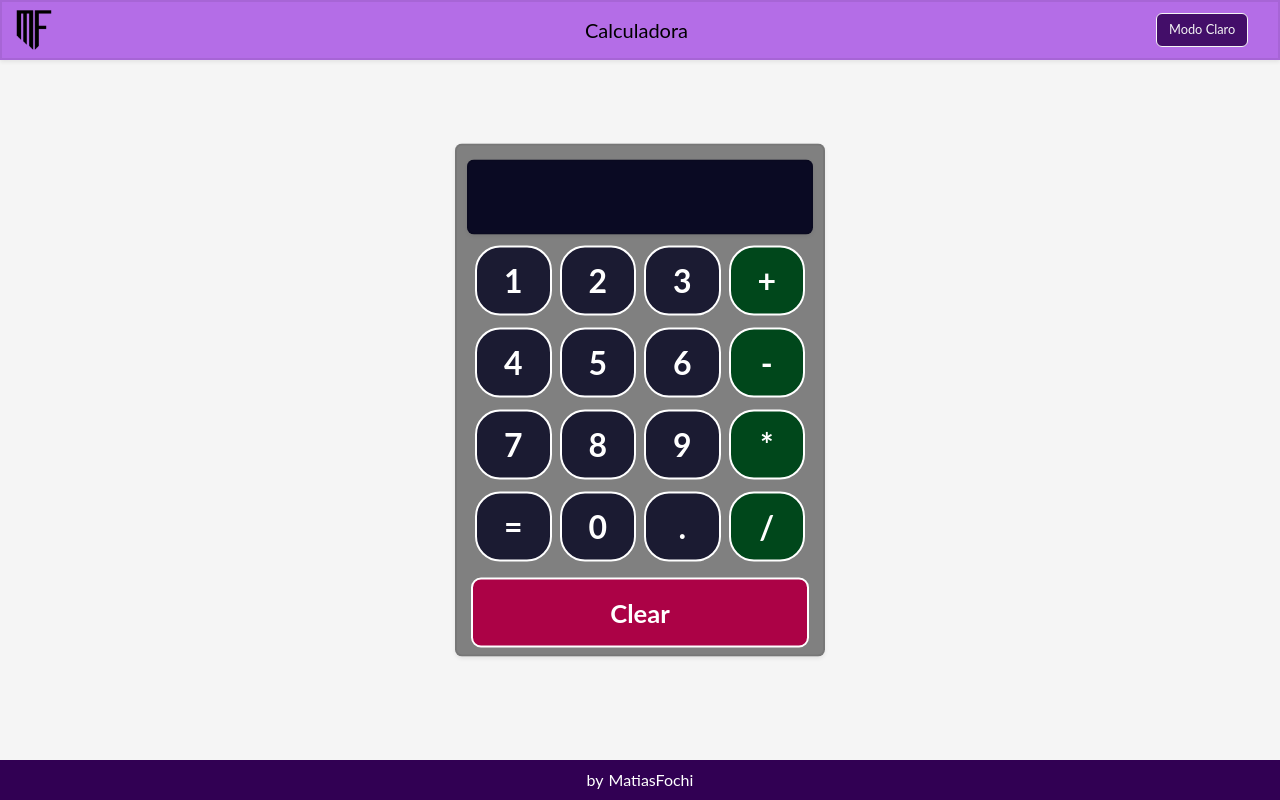
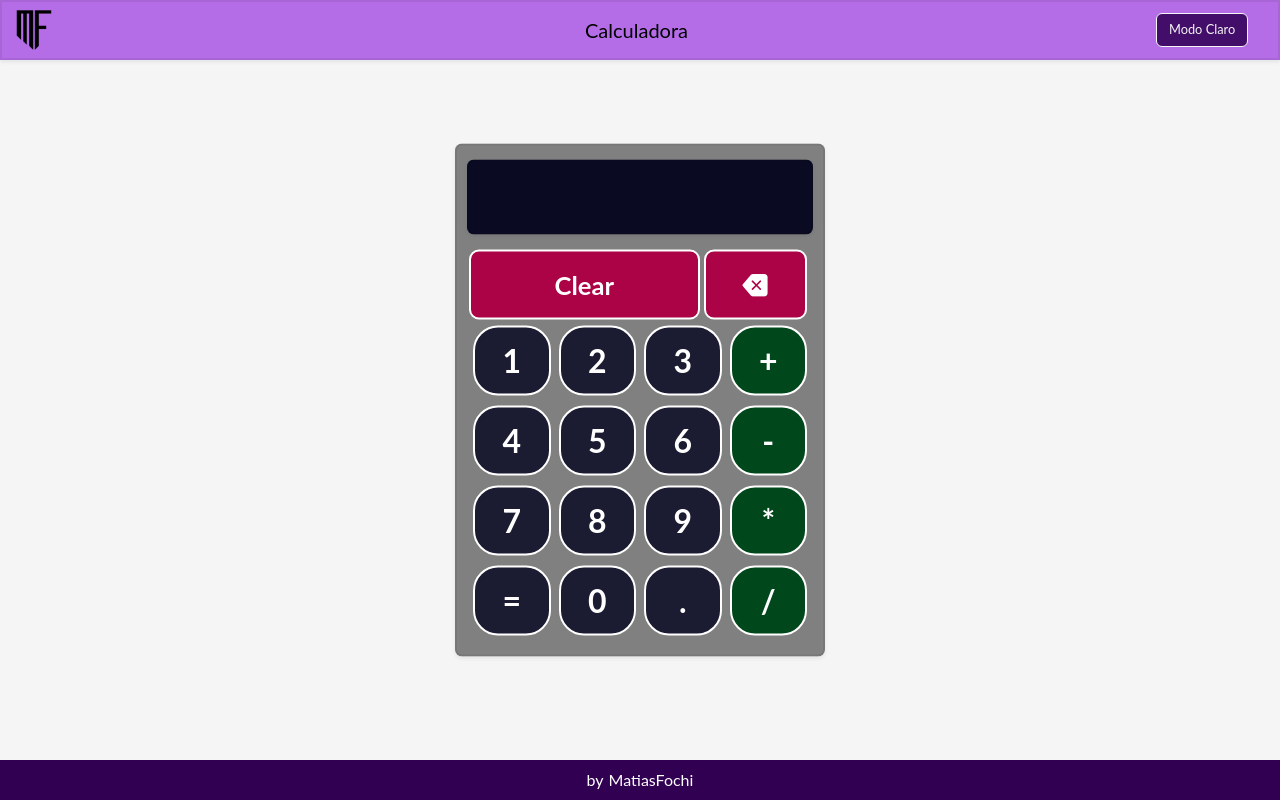
Before and after one commit to MatiasFochi/ProyectoCalculadora, a React (Create React App) app: page / in a window 1280 px wide. Built offline with nearby package versions, Linux system fonts and the light colour scheme.

Commit message:
Actualizacion 18/01/2024

```diff
--- a/package.json
+++ b/package.json
@@ -6,6 +6,7 @@
     "@testing-library/jest-dom": "^5.17.0",
     "@testing-library/react": "^13.4.0",
     "@testing-library/user-event": "^13.5.0",
+    "bootstrap-icons": "^1.11.3",
     "git": "^0.1.5",
     "mathjs": "^12.2.0",
     "mathsjs": "^1.4.0",
--- a/public/index.html
+++ b/public/index.html
@@ -12,6 +12,7 @@
     <link rel="apple-touch-icon" href="%PUBLIC_URL%/LogoPersonal.png" />
     <link rel="manifest" href="%PUBLIC_URL%/manifest.json" />
     <link href="https://cdn.jsdelivr.net/npm/bootstrap@5.3.2/dist/css/bootstrap.min.css" rel="stylesheet" integrity="sha384-T3c6CoIi6uLrA9TneNEoa7RxnatzjcDSCmG1MXxSR1GAsXEV/Dwwykc2MPK8M2HN" crossorigin="anonymous">
+    <link rel="stylesheet" href="https://cdn.jsdelivr.net/npm/bootstrap-icons@1.11.3/font/bootstrap-icons.min.css">
     <title>Calculadora</title>
   </head>
   <body>
--- a/src/App.css
+++ b/src/App.css
@@ -64,7 +64,7 @@
 }
 
 .fila{
-  margin: 4px;
+  margin: 2px;
   display: flex;
   align-items: center;
   justify-content: center;
@@ -89,3 +89,24 @@
   color: white;
   text-decoration: none;
 }
+
+.btn-borrar{
+  height: 70px;
+  width: 70px;
+  font-size: 1.6em;
+  display: flex;
+  flex: 1;
+  background-color: #ac0246;
+  margin: 8px 4px 0 4px;
+  justify-content: center;
+  align-items: center;
+  color: white;
+  border: 2px solid white;
+  cursor: pointer;
+  border-radius: 10px;
+  user-select: none;
+}
+
+.btn-borrar:hover{
+  background-color: #ebb000;
+}
--- a/src/App.js
+++ b/src/App.js
@@ -48,9 +48,16 @@ function App() {
       }
     }
     else{
-      alert('El cálculo no puede finalizar con un operador o punto.');
+      alert('La expresión ingresada no es válida.');
     }
   },[input]);
+
+  const borrar = () => {
+    if(input){
+      setInput(input.slice(0, -1));
+      ultimoIngresado.current = input.slice(-1);
+    }
+   };
 
   const reiniciar = () => {
     setInput('');
@@ -82,6 +89,9 @@ function App() {
         case '=':
         case 'Enter':
           calcularResultado();
+          break;
+        case 'Backspace':
+          borrar();
           break;
         default:
           break;
@@ -121,6 +131,12 @@ function App() {
       <div className='contenedor-calculadora'>
         <Pantalla input={input}/>
         <div className='fila'>
+          <BotonClear manejarClear={reiniciar}>Clear</BotonClear>
+          <button className='btn btn-borrar' onClick={borrar} >
+            <i className='bi bi-backspace-fill'></i>
+          </button>
+        </div>
+        <div className='fila'>
           <Boton manejarClic = {agregarNumero}>1</Boton>
           <Boton manejarClic = {agregarNumero}>2</Boton>
           <Boton manejarClic = {agregarNumero}>3</Boton>
@@ -144,9 +160,6 @@ function App() {
           <Boton manejarClic = {agregarOperador}>.</Boton>
           <Boton manejarClic = {agregarOperador}>/</Boton>
         </div>
-        <div className='fila'>
-          <BotonClear manejarClear={reiniciar}>Clear</BotonClear>
-        </div>
       </div>
       <div className='footer'>
         {"by "}
@@ -157,96 +170,3 @@ function App() {
 }
 
 export default App;
-
-
-/*
-  const [input,setInput] = useState('');
-  let ultimoIngresado = '';
-  const [hayNumeros,setHayNumeros] = useState(false);
-
-  useEffect(() => {
-    const manejarTecla = (event) => {
-      switch(event.key) {
-        case '1':
-        case '2':
-        case '3':
-        case '4':
-        case '5':
-        case '6':
-        case '7':
-        case '8':
-        case '9':
-        case '0':
-          agregarNumero(event.key);
-          break;
-        case '+':
-        case '-':
-        case '*':
-        case '/':
-        case '.':
-          agregarOperador(event.key);
-          break;
-        case '=':
-        case 'Enter':
-          calcularResultado();
-          break;
-        default:
-          break;
-      }
-    };
-
-    // Agrega el controlador de eventos cuando el componente se monta
-    window.addEventListener('keydown', manejarTecla);
-
-    // Limpia el controlador de eventos cuando el componente se desmonta
-    return () => {
-      window.removeEventListener('keydown', manejarTecla);
-    };
-  }, []);
-
-  const agregarNumero = useCallback( (val) => {
-    if(!hayNumeros){
-      setHayNumeros(true);
-    }
-    setInput(input + val);
-    ultimoIngresado = val;
-    }, [hayNumeros, input, ultimoIngresado]);
-
-  const agregarOperador = useCallback((val) => {
-    if(input){
-      if(isNaN(input.slice(-1))){
-        let nuevoOperador = input.slice(0, -1);
-        setInput(nuevoOperador+val);
-      }
-      else{
-        setInput(input+val);
-      }
-    }
-    else{
-      setInput(input+val);
-    }
-    ultimoIngresado = val;
-  }, [input]);
-
-  const calcularResultado = useCallback(() => {
-    if(input && !isNaN(input.slice(-1))){
-      try {
-        setInput(''+evaluate(input));
-        ultimoIngresado = '=';
-      } catch (error) {
-        alert('La expresión ingresada no es válida.');
-        setInput('');
-      }
-    }
-    else{
-      alert('El calculo no puede finalizar con un operador o punto.');
-    }
-  },[input, ultimoIngresado]);
-
-
-  const reiniciar = () => {
-    setInput('');
-    setHayNumeros(false);
-  };
-
-*/
--- a/src/hojas-de-estilo/BotonClear.css
+++ b/src/hojas-de-estilo/BotonClear.css
@@ -2,7 +2,7 @@
   height: 70px;
   font-size: 1.6em;
   display: flex;
-  flex: 1;
+  flex: 3;
   background-color: #ac0246;
   margin-top: 8px;
   justify-content: center;
```
Also changed, not shown: 1 other file (tests, documents, lock files or other folders).
